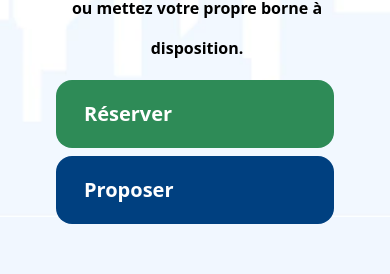
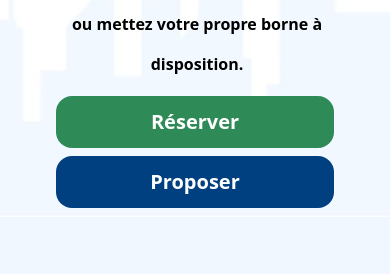
Before and after one commit to nabilkadouri/ng-electricity-business, an Angular app: page / in a window 390 px wide. Shown: the part 433-707 px from the top of the page. Built offline with nearby package versions, Linux system fonts and the light colour scheme; no server answers.

Commit message:
style: Update footer styling

```diff
--- a/src/styles.css
+++ b/src/styles.css
@@ -36,7 +36,7 @@ img {
 }
 
 .btn-proposer {
-  @apply px-7 py-5 bg-[var(--color-bleu-foncee)] text-white rounded-2xl font-bold inline-block text-xl w-auto;
+  @apply px-5 py-3 md:px-7 md:py-5 text-center bg-[var(--color-bleu-foncee)] text-white rounded-2xl font-bold inline-block text-xl w-auto;
 }
 
 .btn-proposer:hover {
@@ -44,7 +44,7 @@ img {
 }
 
 .btn-reserver {
-  @apply px-7 py-5 bg-[var(--color-vert-foncee)] text-white rounded-2xl font-bold inline-block text-xl w-auto;
+  @apply px-5 py-3 md:px-7 md:py-5 text-center bg-[var(--color-vert-foncee)] text-white rounded-2xl font-bold inline-block text-xl w-auto;
 }
 
 .btn-reserver:hover {
```
Also changed, not shown: public/images/footer_mobile.png (added).
